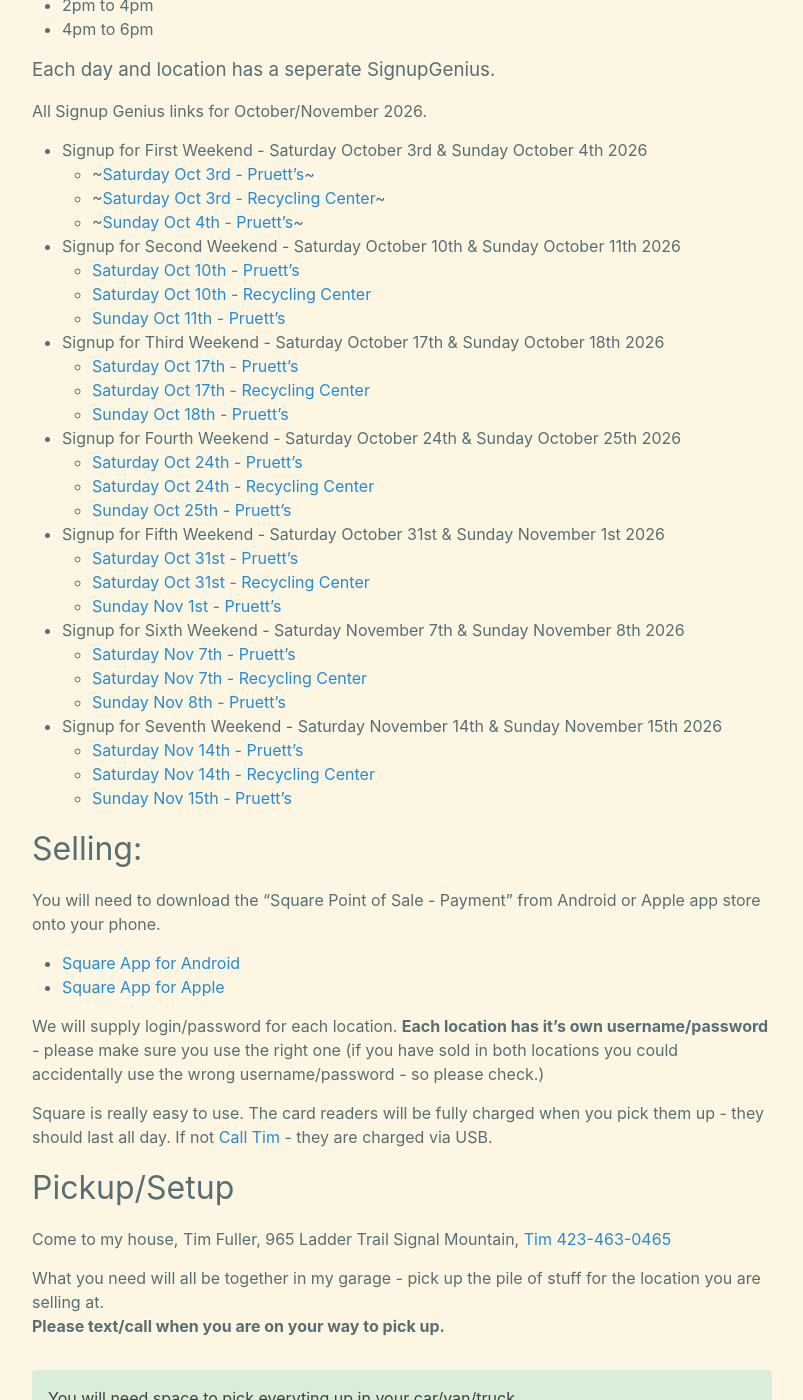
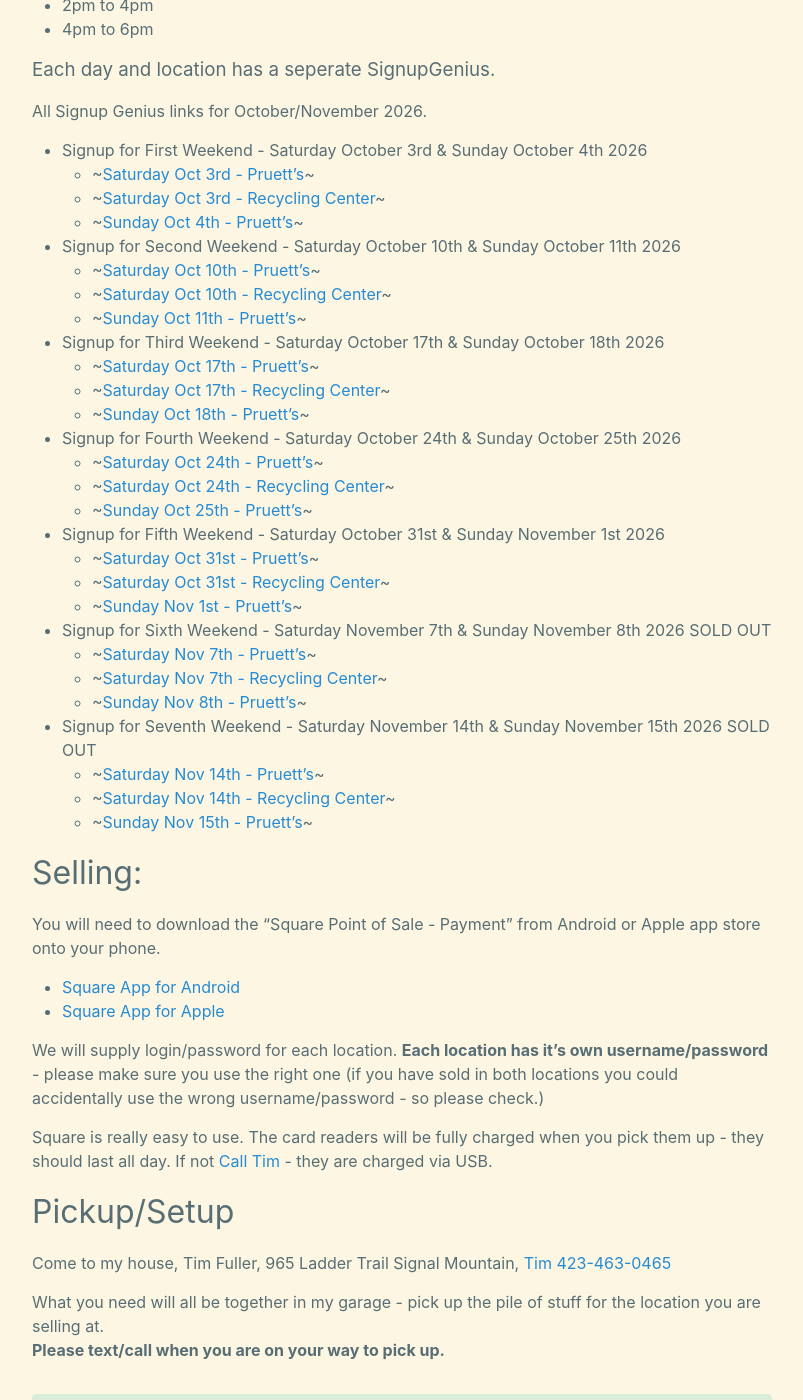
Before and after one commit to CodeJourneymen/scoutpiemaster, a Jekyll site: the page built from shownsell.md, in a window 1280 px wide and 1400 px high, scrolled down 702 px. Shown: the whole window, without its empty margins (238-1041 px from the left). Built offline with Jekyll 4.4.1, drawn with Linux system fonts in a browser that asks for light colours.

Commit message:
Update shownsell.md

```diff
--- a/shownsell.md
+++ b/shownsell.md
@@ -34,34 +34,34 @@
   - ~[Sunday Oct 4th - Pruett's](https://www.signupgenius.com/go/10C054BABAD2AA3F9C70-65832137-moonpie)~
 
 - Signup for Second Weekend - Saturday October 10th & Sunday October 11th 2026
-  - [Saturday Oct 10th - Pruett's](https://www.signupgenius.com/go/10C054BABAD2AA3F9C70-65832259-moonpie)
-  - [Saturday Oct 10th - Recycling Center](https://www.signupgenius.com/go/10C054BABAD2AA3F9C70-65832262-moonpie)
-  - [Sunday Oct 11th - Pruett's](https://www.signupgenius.com/go/10C054BABAD2AA3F9C70-65832320-moonpie)
+  - ~[Saturday Oct 10th - Pruett's](https://www.signupgenius.com/go/10C054BABAD2AA3F9C70-65832259-moonpie)~
+  - ~[Saturday Oct 10th - Recycling Center](https://www.signupgenius.com/go/10C054BABAD2AA3F9C70-65832262-moonpie)~
+  - ~[Sunday Oct 11th - Pruett's](https://www.signupgenius.com/go/10C054BABAD2AA3F9C70-65832320-moonpie)~
 
 - Signup for Third Weekend - Saturday October 17th & Sunday October 18th 2026
-  - [Saturday Oct 17th - Pruett's](https://www.signupgenius.com/go/10C054BABAD2AA3F9C70-65832378-moonpie)
-  - [Saturday Oct 17th - Recycling Center](https://www.signupgenius.com/go/10C054BABAD2AA3F9C70-65832392-moonpie)
-  - [Sunday Oct 18th - Pruett's](https://www.signupgenius.com/go/10C054BABAD2AA3F9C70-65832398-moonpie)
+  - ~[Saturday Oct 17th - Pruett's](https://www.signupgenius.com/go/10C054BABAD2AA3F9C70-65832378-moonpie)~
+  - ~[Saturday Oct 17th - Recycling Center](https://www.signupgenius.com/go/10C054BABAD2AA3F9C70-65832392-moonpie)~
+  - ~[Sunday Oct 18th - Pruett's](https://www.signupgenius.com/go/10C054BABAD2AA3F9C70-65832398-moonpie)~
 
 - Signup for Fourth Weekend - Saturday October 24th & Sunday October 25th 2026
-  - [Saturday Oct 24th - Pruett's](https://www.signupgenius.com/go/10C054BABAD2AA3F9C70-65832450-moonpie)
-  - [Saturday Oct 24th - Recycling Center](https://www.signupgenius.com/go/10C054BABAD2AA3F9C70-65832454-moonpie)
-  - [Sunday Oct 25th - Pruett's](https://www.signupgenius.com/go/10C054BABAD2AA3F9C70-65832470-moonpie)
+  - ~[Saturday Oct 24th - Pruett's](https://www.signupgenius.com/go/10C054BABAD2AA3F9C70-65832450-moonpie)~
+  - ~[Saturday Oct 24th - Recycling Center](https://www.signupgenius.com/go/10C054BABAD2AA3F9C70-65832454-moonpie)~
+  - ~[Sunday Oct 25th - Pruett's](https://www.signupgenius.com/go/10C054BABAD2AA3F9C70-65832470-moonpie)~
 
 - Signup for Fifth Weekend - Saturday October 31st & Sunday November 1st 2026
-  - [Saturday Oct 31st - Pruett's](https://www.signupgenius.com/go/10C054BABAD2AA3F9C70-65832555-moonpie)
-  - [Saturday Oct 31st - Recycling Center](https://www.signupgenius.com/go/10C054BABAD2AA3F9C70-65832557-moonpie)
-  - [Sunday Nov 1st - Pruett's](https://www.signupgenius.com/go/10C054BABAD2AA3F9C70-65832571-moonpie)
+  - ~[Saturday Oct 31st - Pruett's](https://www.signupgenius.com/go/10C054BABAD2AA3F9C70-65832555-moonpie)~
+  - ~[Saturday Oct 31st - Recycling Center](https://www.signupgenius.com/go/10C054BABAD2AA3F9C70-65832557-moonpie)~
+  - ~[Sunday Nov 1st - Pruett's](https://www.signupgenius.com/go/10C054BABAD2AA3F9C70-65832571-moonpie)~
 
-- Signup for Sixth Weekend - Saturday November 7th & Sunday November 8th 2026
-  - [Saturday Nov 7th - Pruett's](https://www.signupgenius.com/go/10C054BABAD2AA3F9C70-65832576-moonpie)
-  - [Saturday Nov 7th - Recycling Center](https://www.signupgenius.com/go/10C054BABAD2AA3F9C70-65832593-moonpie)
-  - [Sunday Nov 8th - Pruett's](https://www.signupgenius.com/go/10C054BABAD2AA3F9C70-65832631-moonpie)
+- Signup for Sixth Weekend - Saturday November 7th & Sunday November 8th 2026   SOLD OUT
+  - ~[Saturday Nov 7th - Pruett's](https://www.signupgenius.com/go/10C054BABAD2AA3F9C70-65832576-moonpie)~
+  - ~[Saturday Nov 7th - Recycling Center](https://www.signupgenius.com/go/10C054BABAD2AA3F9C70-65832593-moonpie)~
+  - ~[Sunday Nov 8th - Pruett's](https://www.signupgenius.com/go/10C054BABAD2AA3F9C70-65832631-moonpie)~
 
-- Signup for Seventh Weekend - Saturday November 14th & Sunday November 15th 2026
-  - [Saturday Nov 14th - Pruett's](https://www.signupgenius.com/go/10C054BABAD2AA3F9C70-65832655-moonpie)
-  - [Saturday Nov 14th - Recycling Center](https://www.signupgenius.com/go/10C054BABAD2AA3F9C70-65832660-moonpie)
-  - [Sunday Nov 15th - Pruett's](https://www.signupgenius.com/go/10C054BABAD2AA3F9C70-65832672-moonpie)
+- Signup for Seventh Weekend - Saturday November 14th & Sunday November 15th 2026   SOLD OUT
+  - ~[Saturday Nov 14th - Pruett's](https://www.signupgenius.com/go/10C054BABAD2AA3F9C70-65832655-moonpie)~
+  - ~[Saturday Nov 14th - Recycling Center](https://www.signupgenius.com/go/10C054BABAD2AA3F9C70-65832660-moonpie)~
+  - ~[Sunday Nov 15th - Pruett's](https://www.signupgenius.com/go/10C054BABAD2AA3F9C70-65832672-moonpie)~
 
 
 
```
